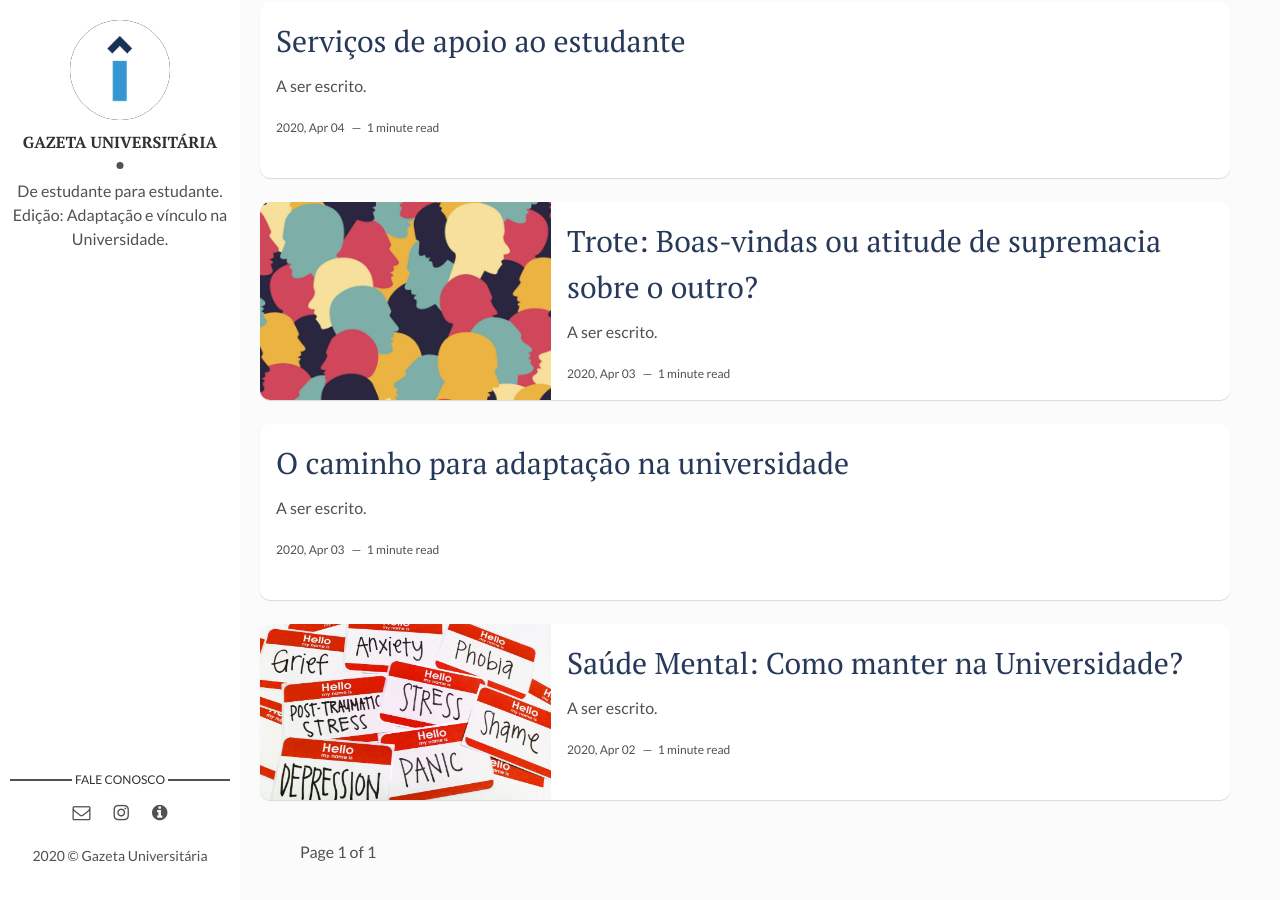
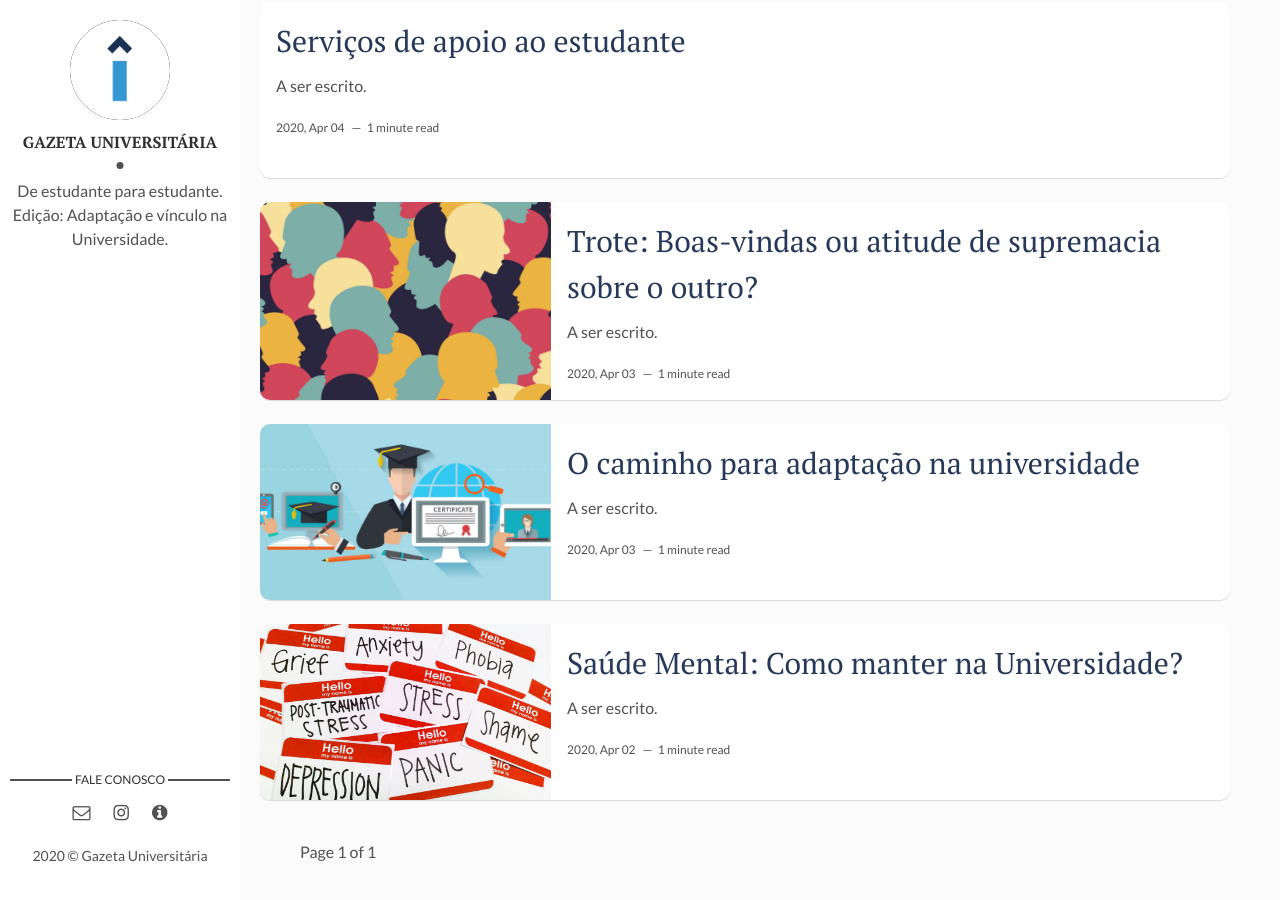
Before and after one commit to gazetauniversitaria/gazetauniversitaria.github.io, a Jekyll site: the page built from index.html, in a window 1280 px wide and 900 px high, scrolled down 818 px. Built offline with Jekyll 4.4.1, drawn with Linux system fonts in a browser that asks for light colours; the list of posts is cut into pages by our own code.

Commit message:
Update 2020-04-03-adapt.markdown

```diff
--- a/_posts/2020-04-03-adapt.markdown
+++ b/_posts/2020-04-03-adapt.markdown
@@ -3,7 +3,7 @@ layout: post
 title: "O caminho para adaptação na universidade"
 date: 2020-04-03 11:00:00 +0300
 description: Ao projeto de jornal online; Gazeta Universitária
-assets:  img/Adaptação.jpg
+img: saude-mental/Adaptação.jpg
 tags: [Estudantes, Saúde Mental, Psicologia,Adaptação]
 ---
 
```
